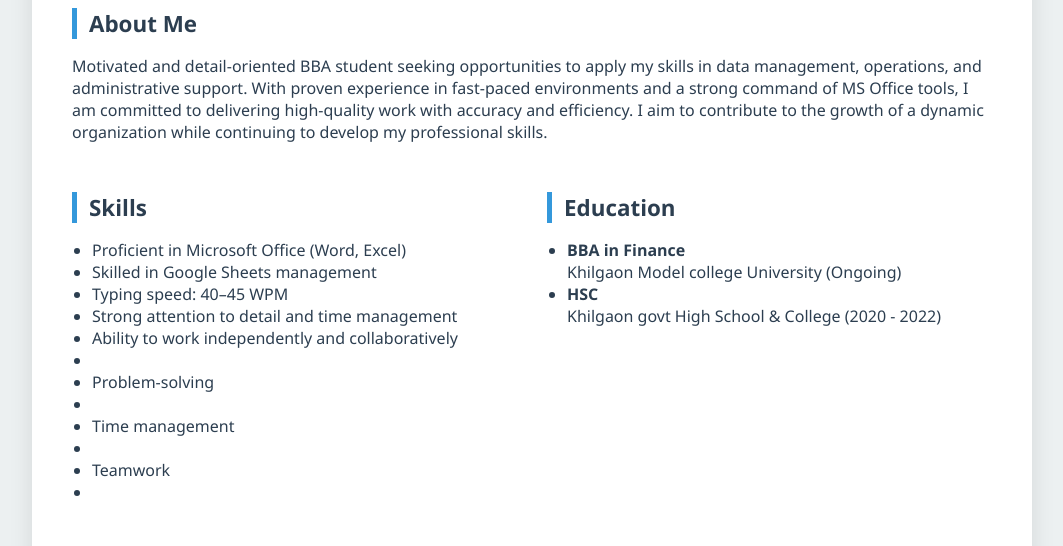
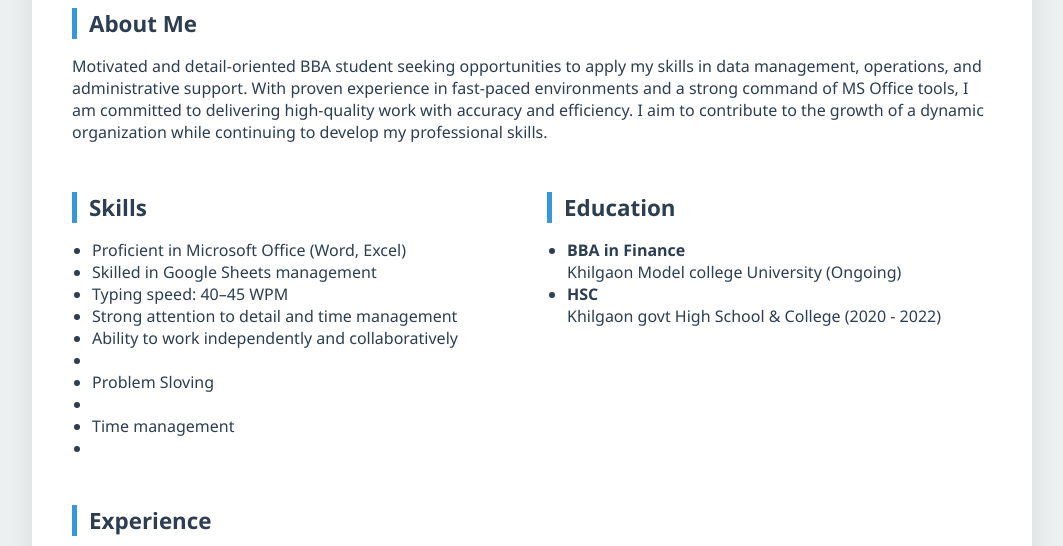
Before and after one commit to zzneusop/zznexusop.github.io, a plain HTML site: page index.html in a window 1280 px wide. Shown: the part 202-748 px from the top of the page, without its empty margins (108-1171 px from the left). Drawn offline with Linux system fonts and the light colour scheme.

Commit message:
index.html

```diff
--- a/index.html
+++ b/index.html
@@ -3,7 +3,7 @@
 <head>
   <meta charset="UTF-8" />
   <meta name="viewport" content="width=device-width, initial-scale=1" />
-  <title>My CV</title>
+  <title>Resume of Nawaz Sharif Antor</title>
   <style>
     * {
       box-sizing: border-box;
@@ -110,9 +110,8 @@
           <li>Typing speed: 40–45 WPM</li>
           <li>Strong attention to detail and time management</li>
           <li>Ability to work independently and collaboratively<li>
-          <li>Problem-solving<li>
+          <li>Problem Sloving<li>
           <li>Time management<li>
-          <li>Teamwork<li>
         </ul>
       </div>
       <div>
```
